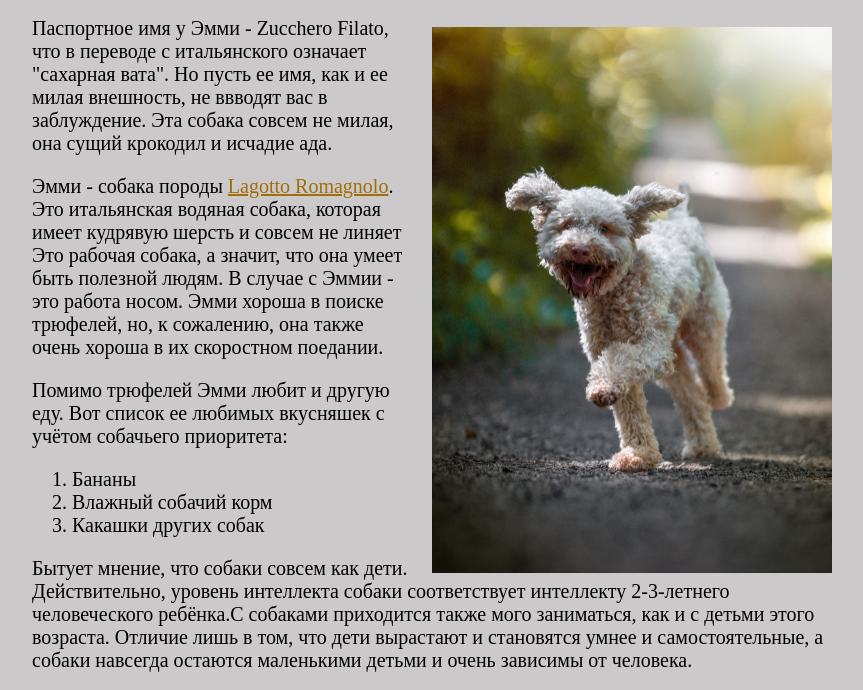
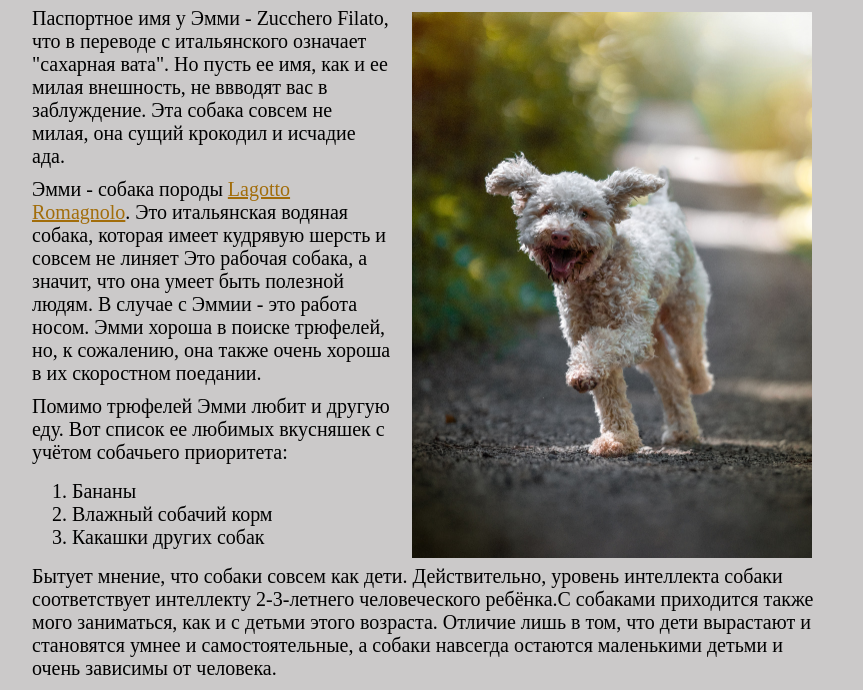
Before and after one commit to lenalurye/lenalurye.github.io, a plain HTML site: page index.html in a window 1280 px wide. Shown: the part 75-765 px from the top of the page, without its empty margins (208-1071 px from the left). Drawn offline with Linux system fonts and the light colour scheme.

Commit message:
Add files via upload

```diff
--- a/style.css
+++ b/style.css
@@ -13,7 +13,7 @@ h1 {
     font-family: sans-serif;
     font-weight: bold;
     color: black;
-    margin-bottom: 10px;
+    margin-bottom: 5px;
 }
 
 h2 {
@@ -28,11 +28,15 @@ a {
     color: rgb(162, 109, 10);
 }
 
+p {
+    margin: 10px 0;
+}
 .photo {
     width: 400px;
     float: right;
     margin-left: 20px;
-    margin-top: 20px;
+    margin-top: 10px;
+    margin-right: 20px;
 }
 
 .card {
```
